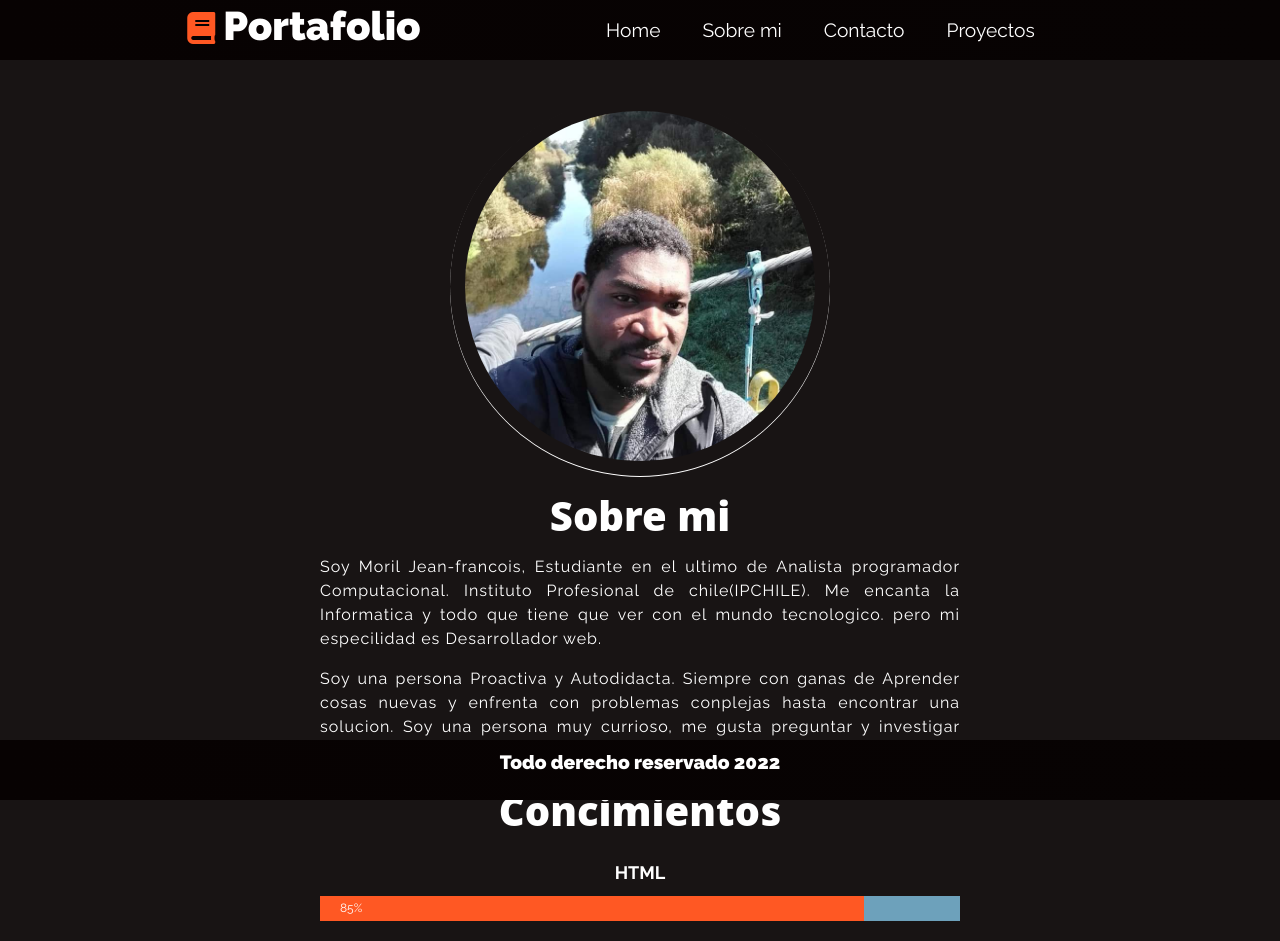
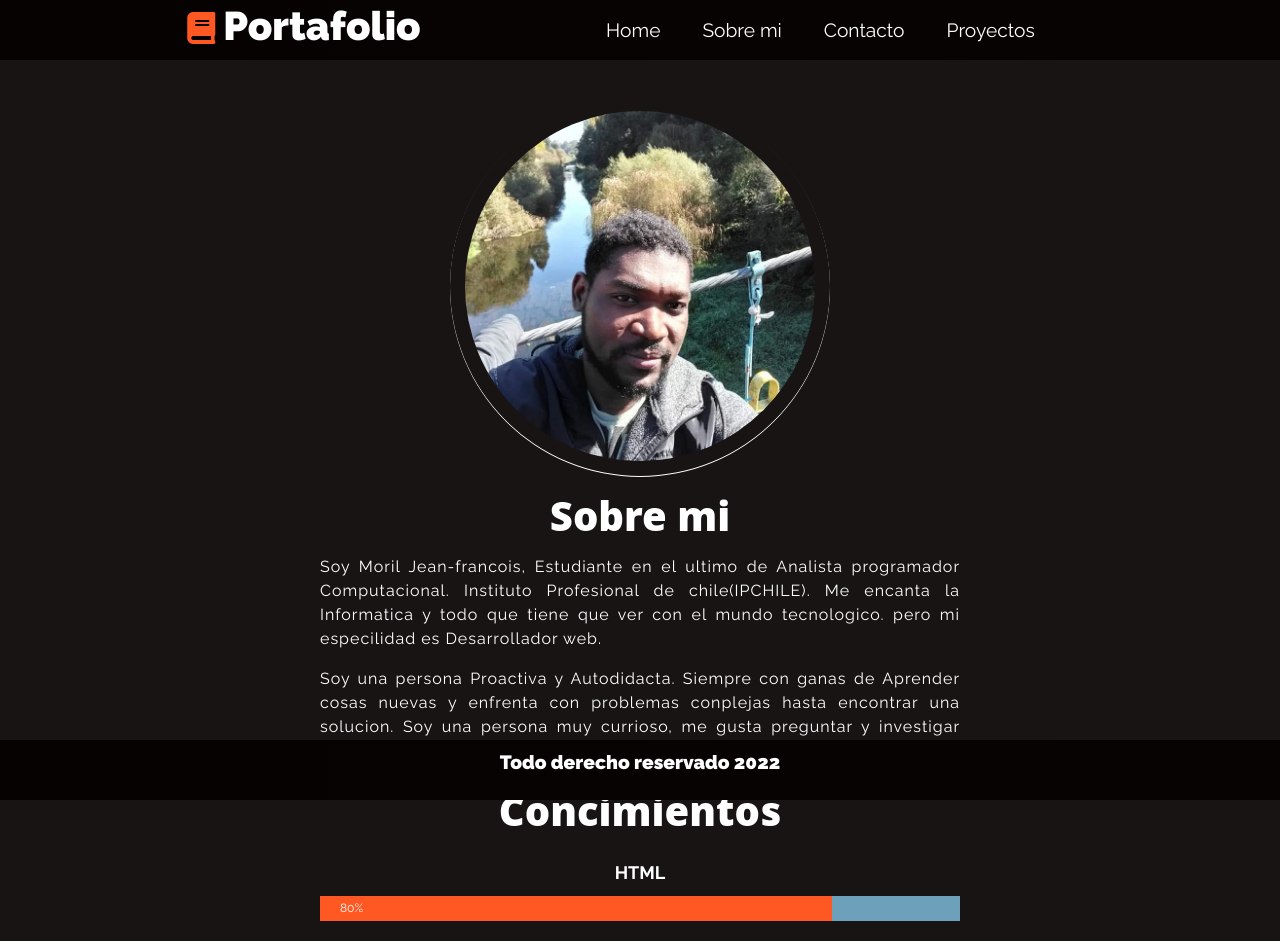
Before and after one commit to jeanmo333/mi-portafolio, a React (Create React App) app: page /about-mi in a window 1280 px wide. Shown: the top 941 px of the page. Built offline with nearby package versions, Linux system fonts and the light colour scheme.

Commit message:
cambiar el % de sobre html

```diff
--- a/src/portafolioContainer/AboutMe/AboutMe.js
+++ b/src/portafolioContainer/AboutMe/AboutMe.js
@@ -38,8 +38,8 @@ export default class AboutMe extends Component {
 
             <p className="label">HTML</p>
             <div className="progress">
-              <div className="progress-bar" style={{ width: "85%" }}>
-                85%
+              <div className="progress-bar" style={{ width: "80%" }}>
+                80%
               </div>
             </div>
 
```
